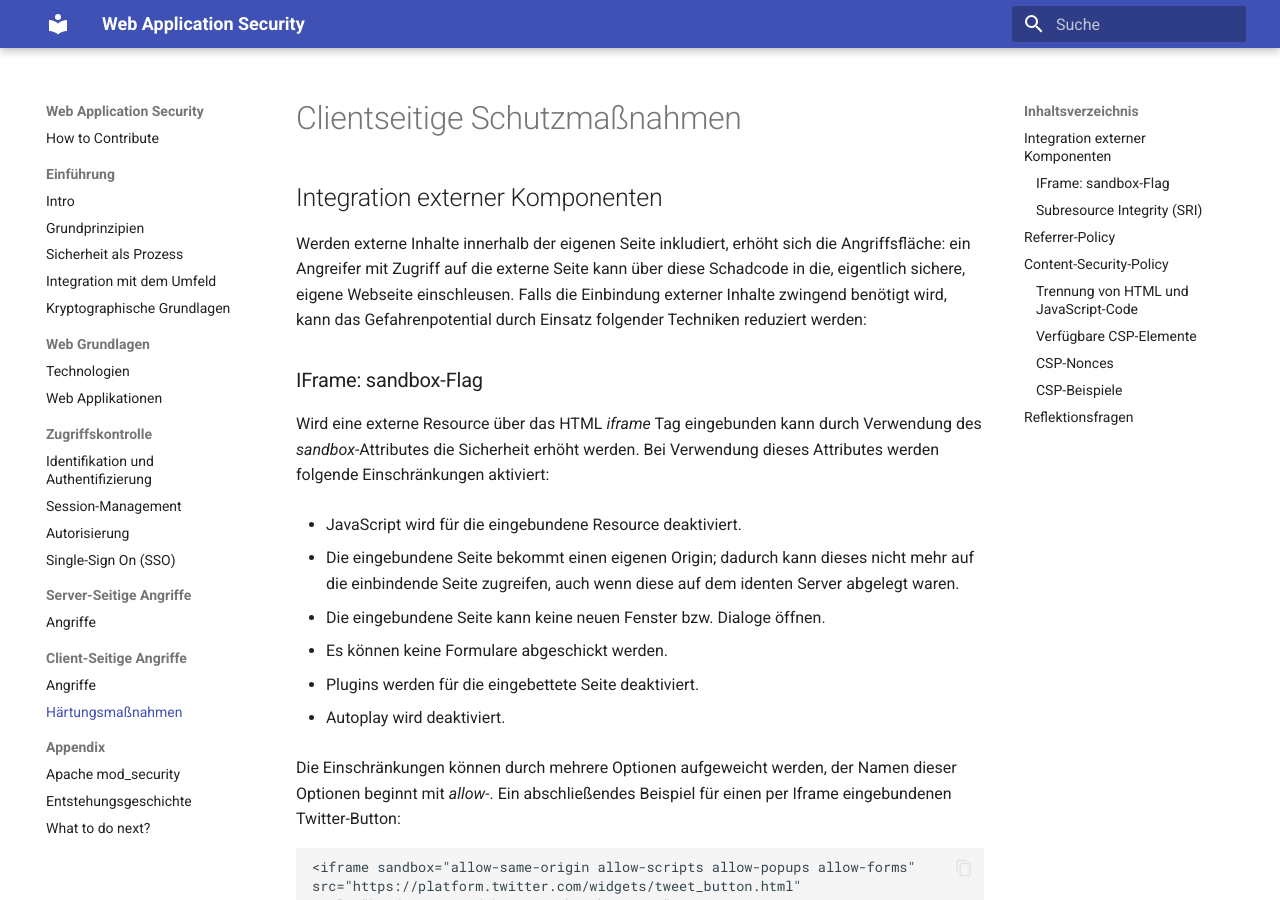
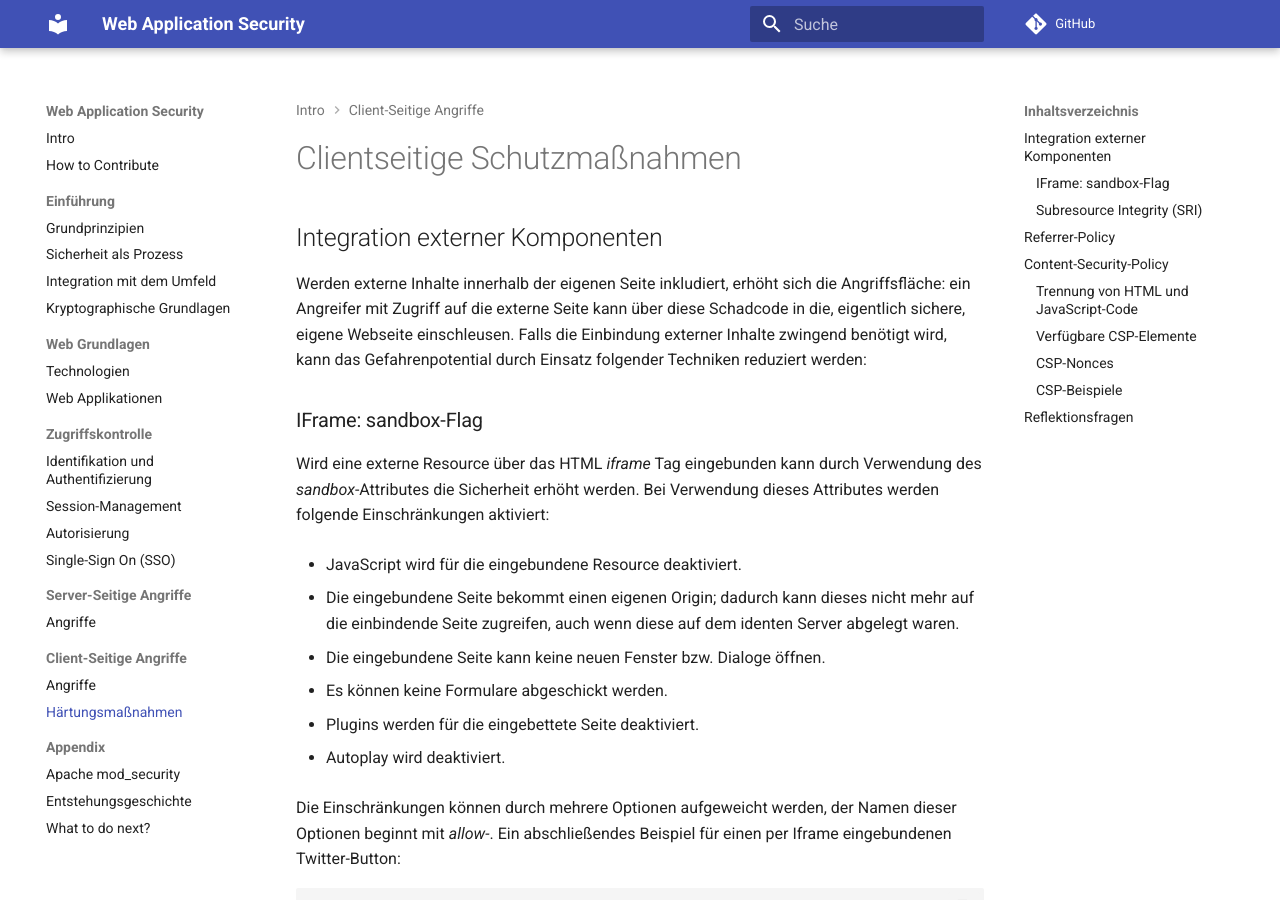
Before and after one commit to andreashappe/web-security, an MkDocs documentation site: the page built from docs/client-side-attacks/client_side_hardening.md, in a window 1280 px wide and 900 px high. Built offline with MkDocs 1.6.1 and Material for MkDocs 9.7.7, drawn with Linux system fonts in a browser that asks for light colours; comment, search, counter and statistics services are not loaded; some of the changed lines change nothing that is shown.

Commit message:
update navigation, add github link, GA

```diff
--- a/mkdocs.yml
+++ b/mkdocs.yml
@@ -1,4 +1,5 @@
 site_name: Web Application Security
+repo_url: https://github.com/andreashappe/web-security
 theme:
   name: material
   features:
@@ -18,10 +19,18 @@ markdown_extensions:
   - pymdownx.details
   - pymdownx.superfences
 
+extra:
+  social:
+    - icon: fontawesome/brands/github-alt
+      link: https://github.com/andreashappe/web-security
+  analytics:
+    provider: google
+    property: G-8KL7RKRNSS
+
 nav:
+  - 'Intro': index.md
   - 'How to Contribute': todo.md
   - 'Einführung':
-    - 'Intro': index.md
     - 'Grundprinzipien': introduction/security_principles.md
     - 'Sicherheit als Prozess': introduction/security_as_process.md
     - 'Integration mit dem Umfeld': introduction/integration.md
```
